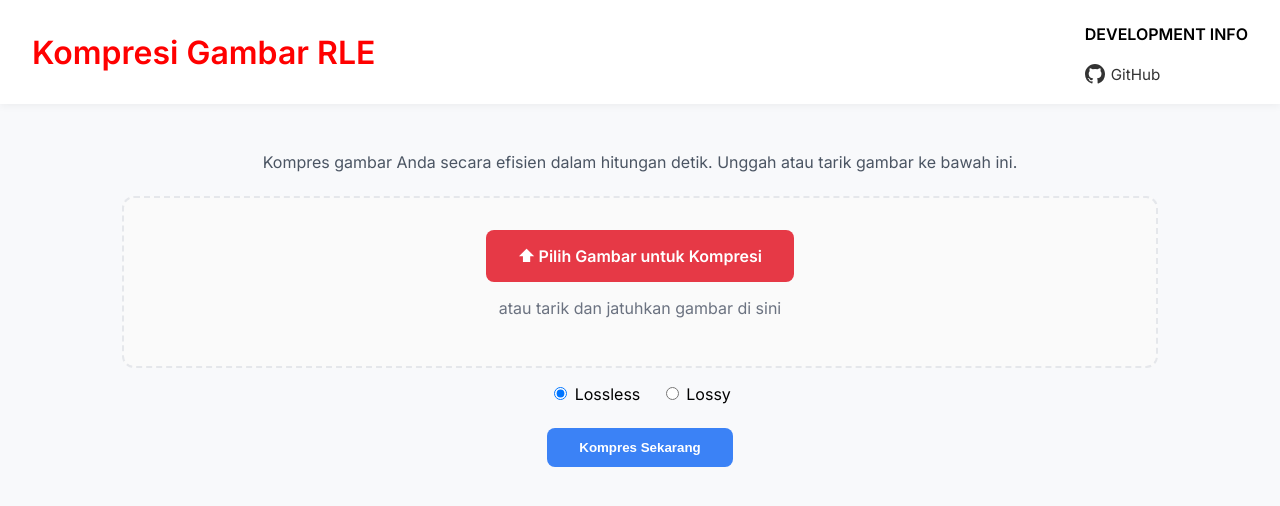
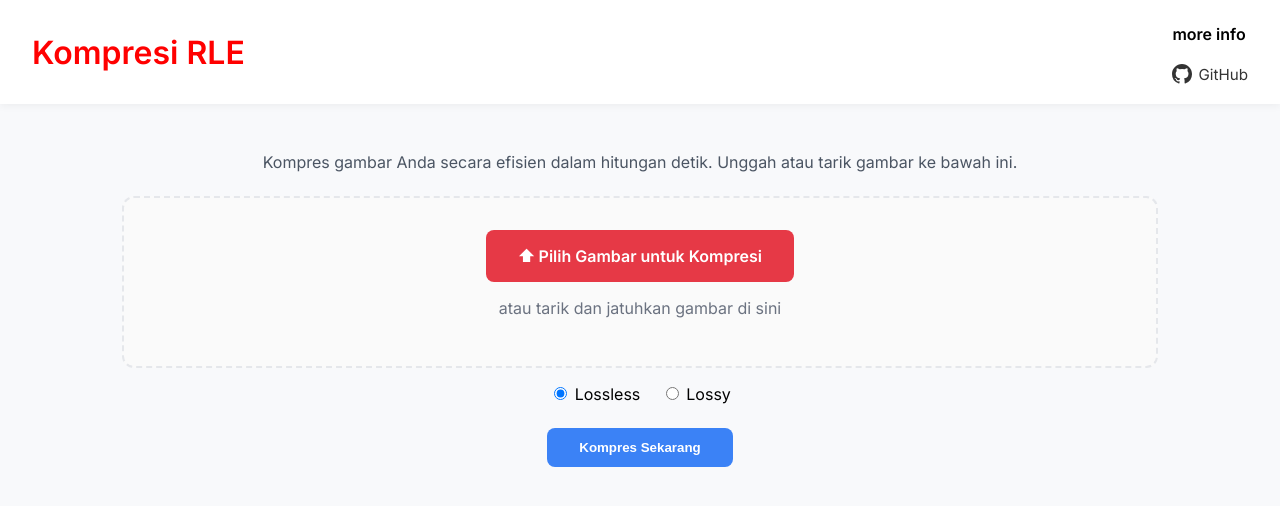
Before and after one commit to pixelartt/converterimg, a plain HTML site: page index.html in a window 1280 px wide. Drawn offline with Linux system fonts and the light colour scheme.

Commit message:
Update index.html

```diff
--- a/index.html
+++ b/index.html
@@ -222,14 +222,14 @@
 </head>
 <body>
   <header>
-    <h1>Kompresi Gambar RLE</h1>
+    <h1>Kompresi RLE</h1>
     <div class="burger" onclick="toggleInfo()">
       <div></div>
       <div></div>
       <div></div>
     </div>
     <div class="social-media">
-  <p style="margin-top: 0.50rem;"><strong>DEVELOPMENT INFO</strong></p>
+  <p style="margin-top: 0.50rem;"><strong>more info</strong></p>
   <a href="https://github.com/pixelartt" target="_blank" class="social-link">
     <svg height="20" width="20" viewBox="0 0 16 16" fill="currentColor" style="vertical-align: middle; margin-right: 6px;">
       <path d="M8 0C3.58 0 0 3.58 0 8a8 8 0 005.47 7.59c.4.07.55-.17.55-.38v-1.35c-2.22.48-2.69-1.07-2.69-1.07a2.12 2.12 0 00-.88-1.15c-.72-.49.05-.48.05-.48a1.7 1.7 0 011.24.84 1.72 1.72 0 002.35.67c.02-.54.28-.87.5-1.07-1.77-.2-3.63-.89-3.63-3.95a3.1 3.1 0 01.83-2.15 2.88 2.88 0 01.08-2.12s.67-.22 2.2.82a7.5 7.5 0 014 0c1.53-1.04 2.2-.82 2.2-.82.44 1.1.16 1.92.08 2.12a3.1 3.1 0 01.83 2.15c0 3.07-1.87 3.74-3.65 3.94.29.25.54.73.54 1.48v2.2c0 .21.15.46.55.38A8.01 8.01 0 0016 8c0-4.42-3.58-8-8-8z"></path>
```
